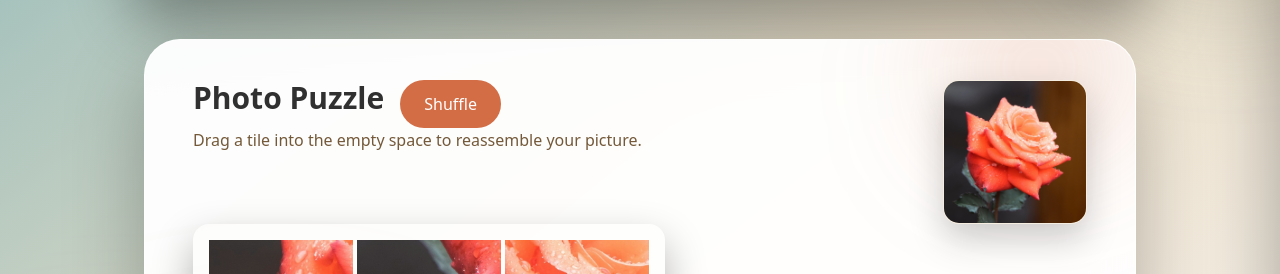
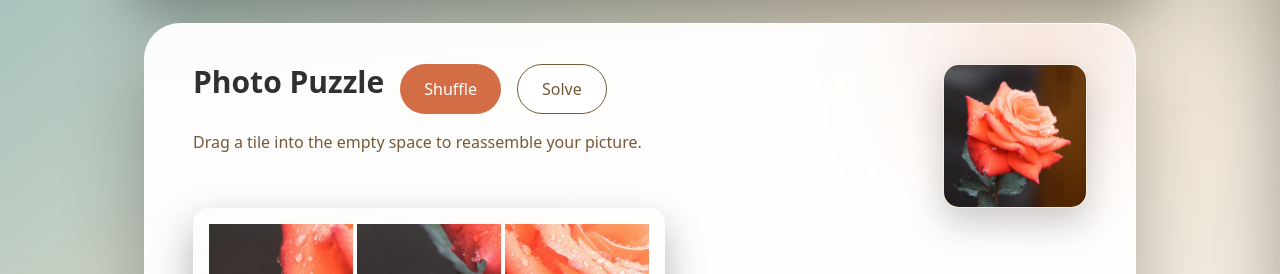
Before and after one commit to tfalba/puzzle-game, a React (Vite) app: page / in a window 1280 px wide. Shown: the part 251-525 px from the top of the page. Built offline with nearby package versions, Linux system fonts and the light colour scheme; no server answers.

Commit message:
solve button

```diff
--- a/src/App.tsx
+++ b/src/App.tsx
@@ -11,7 +11,7 @@ function App() {
   };
 
   return (
-    <div className="relative min-h-screen w-full flex flex-col gap-10 items-center justify-start bg-gradient-to-br from-nickTeal/70 via-nickCream/50 to-white/90 py-14 px-4 overflow-hidden">
+    <div className="relative min-h-screen w-full flex flex-col gap-6 md:gap-8 items-center justify-start bg-gradient-to-br from-nickTeal/70 via-nickCream/50 to-white/90 py-10 md:py-12 px-4 overflow-hidden">
       <span
         aria-hidden="true"
         className="pointer-events-none absolute -top-32 -right-36 h-96 w-96 rounded-full bg-gradient-to-bl from-nickRust/60 via-nickBrown/40 to-nickTeal/40 blur-3xl opacity-70"
--- a/src/components/PuzzleBoard.tsx
+++ b/src/components/PuzzleBoard.tsx
@@ -157,6 +157,23 @@ export const PuzzleBoard: React.FC<PuzzleBoardProps> = ({ imageUrl }) => {
     swapWithEmpty(index);
   };
 
+  const handleSolve = () => {
+    if (outie === null) return;
+    const solved = Array.from({ length: 9 }, (_, idx) =>
+      idx === outie ? null : idx
+    );
+    setBoard(solved);
+  };
+
+  const handleShuffle = () => {
+    setBoard((prev) => {
+      const ids = prev.filter((x): x is number => x !== null);
+      const emptyCount = prev.length - ids.length;
+      const shuffledIds = shuffle(ids);
+      return shuffle([...shuffledIds, ...Array(emptyCount).fill(null)]);
+    });
+  };
+
   // wait until we know the outie and have the cropped image
   if (outie === null || !squareImageUrl) {
     return (
@@ -168,31 +185,27 @@ export const PuzzleBoard: React.FC<PuzzleBoardProps> = ({ imageUrl }) => {
 
   return (
     <section className="relative z-10 w-full max-w-5xl mx-auto px-2 sm:px-4">
-      <div className="relative flex flex-col items-center md:items-start w-full rounded-[36px] border border-white/50 bg-white/95 px-6 py-10 sm:px-12 shadow-[0_30px_80px_rgba(0,0,0,0.28)] backdrop-blur-xl overflow-hidden">
+      <div className="relative flex flex-col items-center md:items-start w-full rounded-[36px] border border-white/50 bg-white/95 px-6 py-6 sm:py-10 sm:px-12 shadow-[0_30px_80px_rgba(0,0,0,0.28)] backdrop-blur-xl overflow-hidden">
         <div className="pointer-events-none absolute -top-10 right-0 h-48 w-48 rounded-full bg-gradient-to-b from-nickRust/40 to-transparent blur-3xl" />
         <div className="pointer-events-none absolute bottom-0 left-0 h-72 w-72 rounded-full bg-gradient-to-tr from-nickTeal/40 via-nickCream/35 to-transparent blur-[120px]" />
         {/* title + CTA */}
         <div className="flex justify-center md:justify-between w-full flex-wrap gap-8">
-          <div>
-            <div className="flex gap-4">
-            <h1 className="text-3xl font-semibold mb-3 text-nickBlack">
+          <div className="flex flex-col gap-4">
+            <div className="flex flex-col sm:flex-row gap-4 sm:flex-wrap">
+              <h1 className="text-3xl font-semibold text-nickBlack">
                 Photo Puzzle
               </h1>
               <button
                 className="px-6 py-3 rounded-full bg-nickRust text-white font-medium hover:bg-nickBrown transition"
-              onClick={() =>
-                setBoard((prev) => {
-                  const ids = prev.filter((x): x is number => x !== null);
-                  const emptyCount = prev.length - ids.length;
-                  const shuffledIds = shuffle(ids);
-                  return shuffle([
-                    ...shuffledIds,
-                    ...Array(emptyCount).fill(null),
-                  ]);
-                })
-              }
+                onClick={() => handleShuffle()}
               >
                 Shuffle
+              </button>
+              <button
+                className="px-6 py-3 rounded-full border border-nickBrown text-nickBrown font-medium bg-white hover:bg-nickCream transition"
+                onClick={() => handleSolve()}
+              >
+                Solve
               </button>
             </div>
             <p className="text-nickBrown mb-4">
@@ -215,14 +228,18 @@ export const PuzzleBoard: React.FC<PuzzleBoardProps> = ({ imageUrl }) => {
           <div className="relative inline-block">
             <div
               className={`grid grid-cols-3 grid-rows-3 p-4 gap-1 rounded-2xl shadow-[0_18px_40px_rgba(0,0,0,0.3)] bg-transparent transition-all duration-700 ${
-                showFullImage ? "opacity-0 scale-95 pointer-events-none" : "opacity-100"
+                showFullImage
+                  ? "opacity-0 scale-95 pointer-events-none"
+                  : "opacity-100"
               }`}
             >
               {board.map((pieceId, index) => {
                 const isEmpty = pieceId === null;
                 const piece = isEmpty ? null : pieces[pieceId];
                 const canMove =
-                  !isEmpty && emptyIndex !== -1 && isAdjacent(index, emptyIndex);
+                  !isEmpty &&
+                  emptyIndex !== -1 &&
+                  isAdjacent(index, emptyIndex);
 
                 return (
                   <div
@@ -262,9 +279,9 @@ export const PuzzleBoard: React.FC<PuzzleBoardProps> = ({ imageUrl }) => {
                         style={{
                           backgroundImage: `url(${squareImageUrl})`,
                           backgroundSize: "300% 300%",
-                          backgroundPosition: `${(pieces[outie].col / 2) * 100}% ${
-                            (pieces[outie].row / 2) * 100
-                          }%`,
+                          backgroundPosition: `${
+                            (pieces[outie].col / 2) * 100
+                          }% ${(pieces[outie].row / 2) * 100}%`,
                         }}
                       />
                     )}
```
Lines whose indentation alone changed are shown as unchanged.
